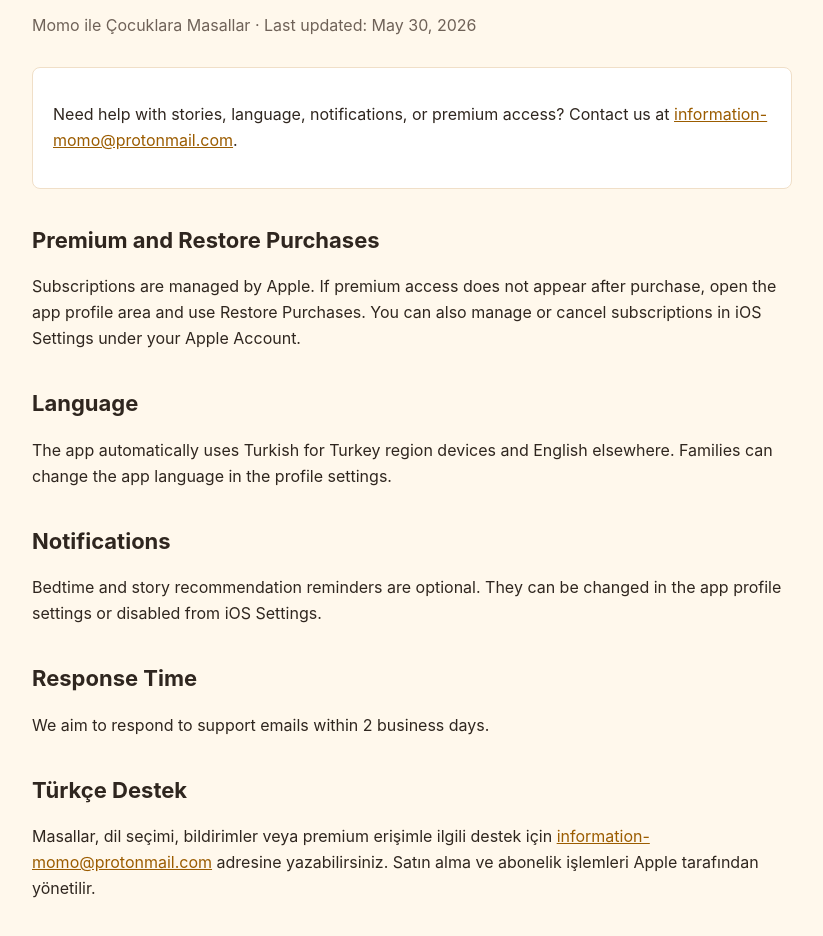
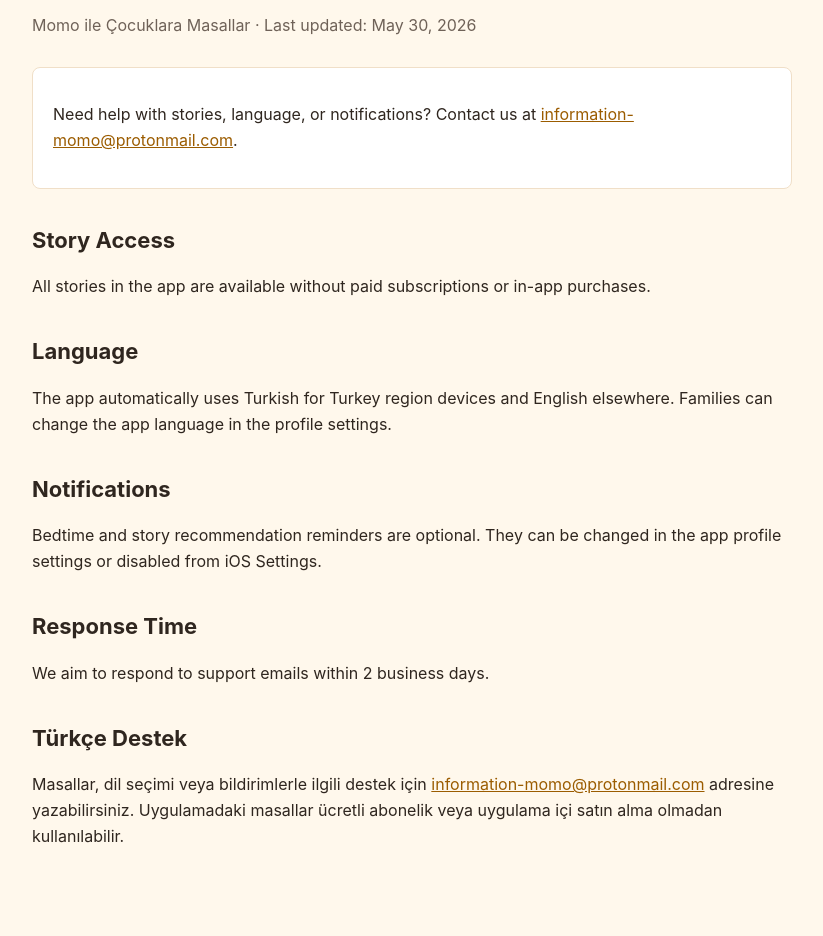
Before and after one commit to info-sup-app/info-sup-app.github.io, a plain HTML site: page support.html in a window 1280 px wide. Shown: the part 82-1018 px from the top of the page, without its empty margins (228-1051 px from the left). Drawn offline with Linux system fonts and the light colour scheme.

Commit message:
Update support.html

```diff
--- a/support.html
+++ b/support.html
@@ -27,11 +27,11 @@
     <p class="updated">Momo ile Çocuklara Masallar · Last updated: May 30, 2026</p>
 
     <div class="card">
-      <p>Need help with stories, language, notifications, or premium access? Contact us at <a href="mailto:information-momo@protonmail.com">information-momo@protonmail.com</a>.</p>
+      <p>Need help with stories, language, or notifications? Contact us at <a href="mailto:information-momo@protonmail.com">information-momo@protonmail.com</a>.</p>
     </div>
 
-    <h2>Premium and Restore Purchases</h2>
-    <p>Subscriptions are managed by Apple. If premium access does not appear after purchase, open the app profile area and use Restore Purchases. You can also manage or cancel subscriptions in iOS Settings under your Apple Account.</p>
+    <h2>Story Access</h2>
+    <p>All stories in the app are available without paid subscriptions or in-app purchases.</p>
 
     <h2>Language</h2>
     <p>The app automatically uses Turkish for Turkey region devices and English elsewhere. Families can change the app language in the profile settings.</p>
@@ -43,7 +43,7 @@
     <p>We aim to respond to support emails within 2 business days.</p>
 
     <h2>Türkçe Destek</h2>
-    <p>Masallar, dil seçimi, bildirimler veya premium erişimle ilgili destek için <a href="mailto:information-momo@protonmail.com">information-momo@protonmail.com</a> adresine yazabilirsiniz. Satın alma ve abonelik işlemleri Apple tarafından yönetilir.</p>
+    <p>Masallar, dil seçimi veya bildirimlerle ilgili destek için <a href="mailto:information-momo@protonmail.com">information-momo@protonmail.com</a> adresine yazabilirsiniz. Uygulamadaki masallar ücretli abonelik veya uygulama içi satın alma olmadan kullanılabilir.</p>
   </main>
 </body>
 </html>
```
